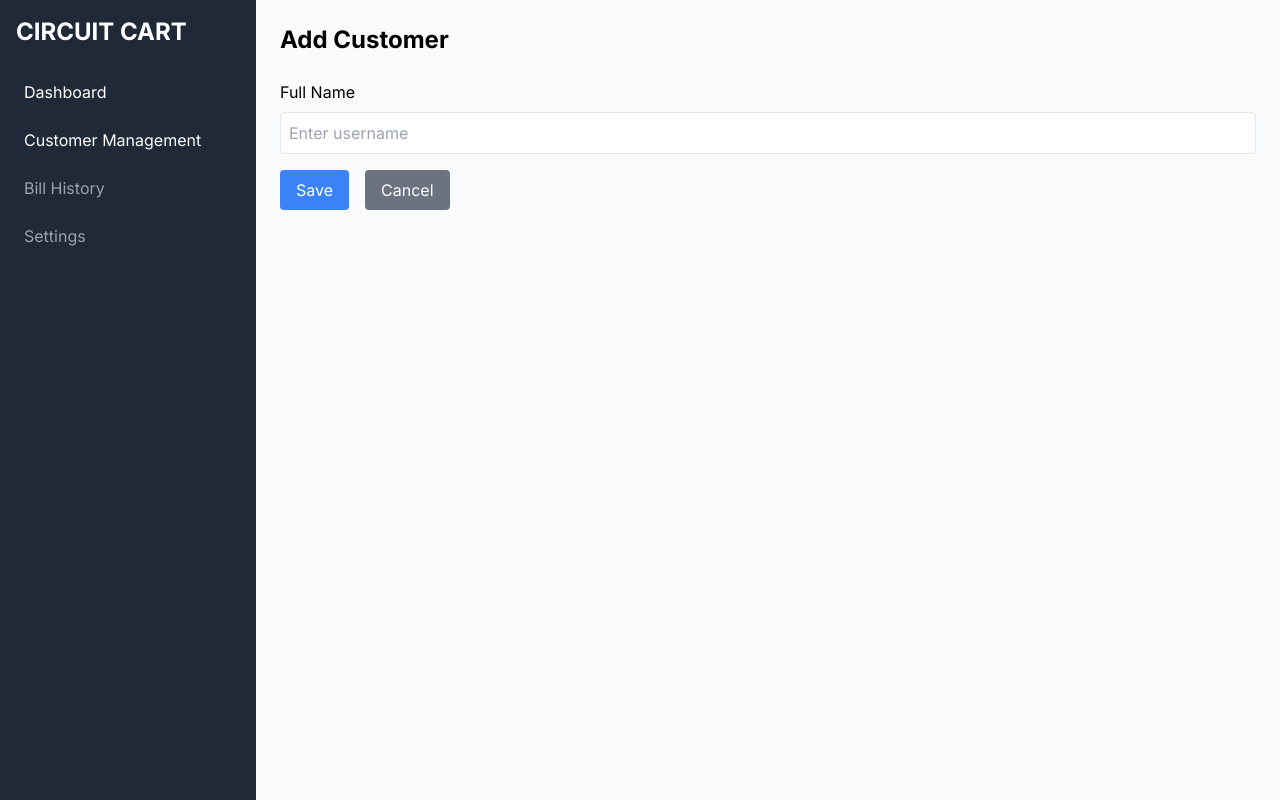
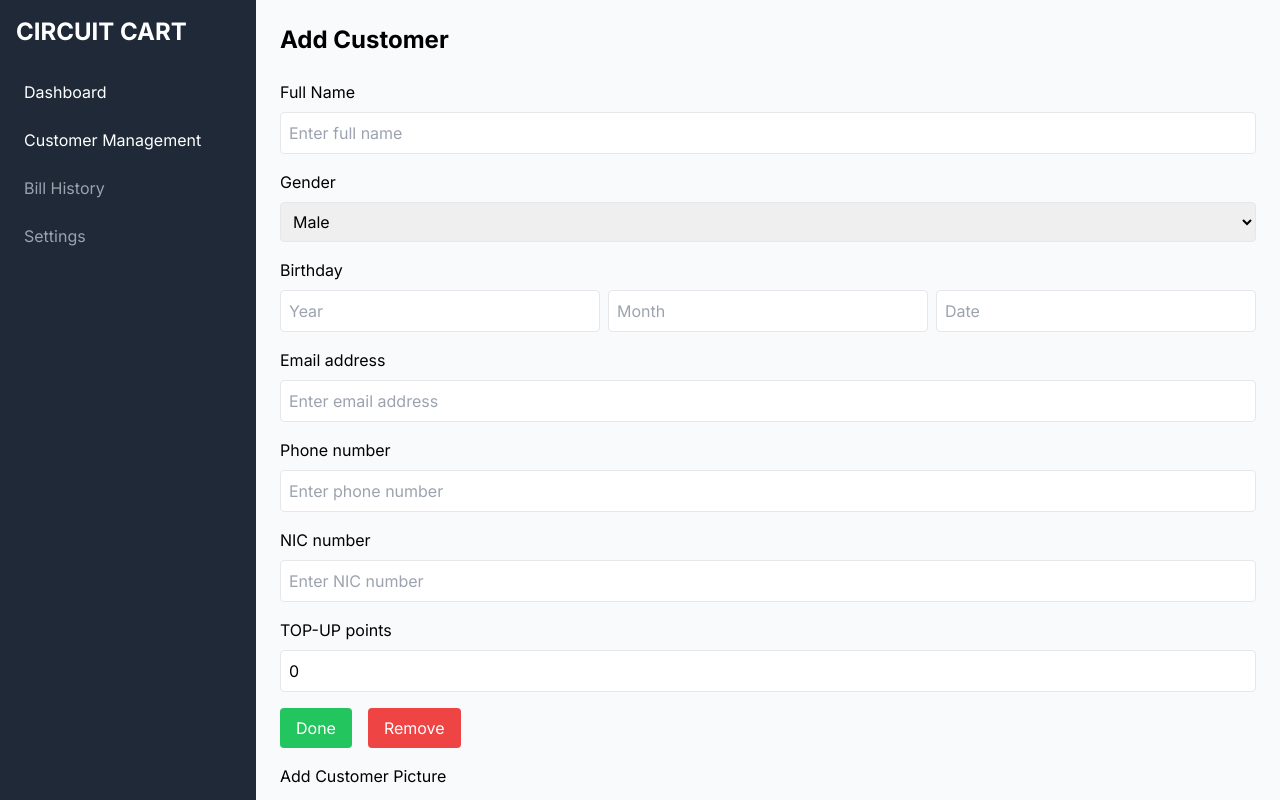
Before and after one commit to msdfernando/circuit-cart-admin, a Next.js app: page /customers/add in a window 1280 px wide. Built offline with nearby package versions, Linux system fonts and the light colour scheme.

Commit message:
fix: update form fields in AddCustomerPage for better user input handling and layout

```diff
--- a/src/app/customers/add/page.tsx
+++ b/src/app/customers/add/page.tsx
@@ -1,7 +1,6 @@
 'use client';
 import { addDoc, collection } from 'firebase/firestore';
 import { db } from '@/lib/firebase';
-import Link from 'next/link';
 import { useRouter } from 'next/navigation';
 import { useState } from 'react';
 
@@ -31,31 +30,127 @@ export default function AddCustomerPage() {
     <div>
       <h1 className="text-2xl font-bold mb-6">Add Customer</h1>
       <form onSubmit={handleSubmit} className="space-y-4">
-        {/* Form fields here */}
         <div>
           <label htmlFor="name" className="block mb-2">Full Name</label>
           <input
-    id="username"
+            id="name"
             type="text"
             value={formData.name}
             onChange={(e) => setFormData({...formData, name: e.target.value})}
             className="w-full p-2 border rounded"
-    placeholder="Enter username"
-    aria-label="Username input"
+            placeholder="Enter full name"
             required
           />
         </div>
 
-        {/* Add other fields similarly */}
+        <div>
+          <label htmlFor="gender" className="block mb-2">Gender</label>
+          <select
+            id="gender"
+            value={formData.gender}
+            onChange={(e) => setFormData({...formData, gender: e.target.value})}
+            className="w-full p-2 border rounded"
+          >
+            <option value="Male">Male</option>
+            <option value="Female">Female</option>
+          </select>
+        </div>
+
+        <div>
+          <label className="block mb-2">Birthday</label>
+          <div className="flex space-x-2">
+            <input
+              type="number"
+              placeholder="Year"
+              className="w-1/3 p-2 border rounded"
+              onChange={(e) => setFormData({...formData, birthday: `${e.target.value}-${formData.birthday.split('-')[1] || ''}-${formData.birthday.split('-')[2] || ''}`})}
+            />
+            <input
+              type="number"
+              placeholder="Month"
+              className="w-1/3 p-2 border rounded"
+              onChange={(e) => setFormData({...formData, birthday: `${formData.birthday.split('-')[0] || ''}-${e.target.value}-${formData.birthday.split('-')[2] || ''}`})}
+            />
+            <input
+              type="number"
+              placeholder="Date"
+              className="w-1/3 p-2 border rounded"
+              onChange={(e) => setFormData({...formData, birthday: `${formData.birthday.split('-')[0] || ''}-${formData.birthday.split('-')[1] || ''}-${e.target.value}`})}
+            />
+          </div>
+        </div>
+
+        <div>
+          <label htmlFor="email" className="block mb-2">Email address</label>
+          <input
+            id="email"
+            type="email"
+            value={formData.email}
+            onChange={(e) => setFormData({...formData, email: e.target.value})}
+            className="w-full p-2 border rounded"
+            placeholder="Enter email address"
+            required
+          />
+        </div>
+
+        <div>
+          <label htmlFor="phone" className="block mb-2">Phone number</label>
+          <input
+            id="phone"
+            type="tel"
+            value={formData.phone}
+            onChange={(e) => setFormData({...formData, phone: e.target.value})}
+            className="w-full p-2 border rounded"
+            placeholder="Enter phone number"
+            required
+          />
+        </div>
+
+        <div>
+          <label htmlFor="nic" className="block mb-2">NIC number</label>
+          <input
+            id="nic"
+            type="text"
+            value={formData.nic}
+            onChange={(e) => setFormData({...formData, nic: e.target.value})}
+            className="w-full p-2 border rounded"
+            placeholder="Enter NIC number"
+            required
+          />
+        </div>
+
+        <div>
+          <label htmlFor="points" className="block mb-2">TOP-UP points</label>
+          <input
+            id="points"
+            type="number"
+            value={formData.points}
+            onChange={(e) => setFormData({...formData, points: parseInt(e.target.value)})}
+            className="w-full p-2 border rounded"
+            placeholder="Enter TOP-UP points"
+          />
+        </div>
 
         <div className="flex space-x-4">
-          <button type="submit" className="bg-blue-500 text-white px-4 py-2 rounded">
-            Save
+          <button type="submit" className="bg-green-500 text-white px-4 py-2 rounded">
+            Done
           </button>
-          <Link href="/customers" className="bg-gray-500 text-white px-4 py-2 rounded">
-            Cancel
-          </Link>
+          <button type="button" onClick={() => router.push('/customers')} className="bg-red-500 text-white px-4 py-2 rounded">
+            Remove
+          </button>
         </div>
+
+        <div>
+          <label className="block mb-2">Add Customer Picture</label>
+          <button type="button" className="flex items-center space-x-2">
+            <span className="text-xl">+</span>
+            <span>Add Customer Picture</span>
+          </button>
+        </div>
+
+        <button type="submit" className="bg-gray-500 text-white px-4 py-2 rounded">
+          Add Customer
+        </button>
       </form>
     </div>
   );
```
Also changed, not shown: tsconfig.json (+22 -5 lines). Lines whose indentation alone changed are shown as unchanged.
